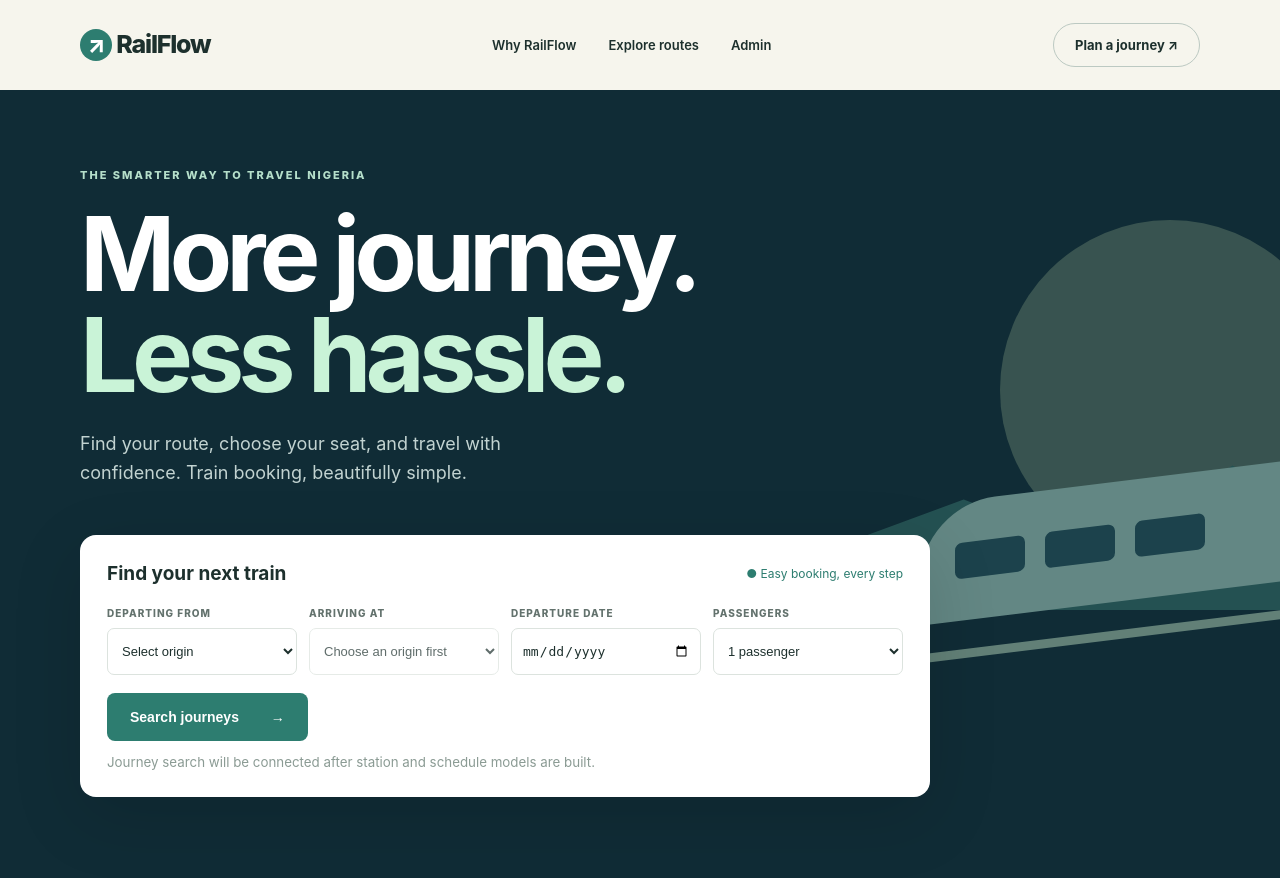
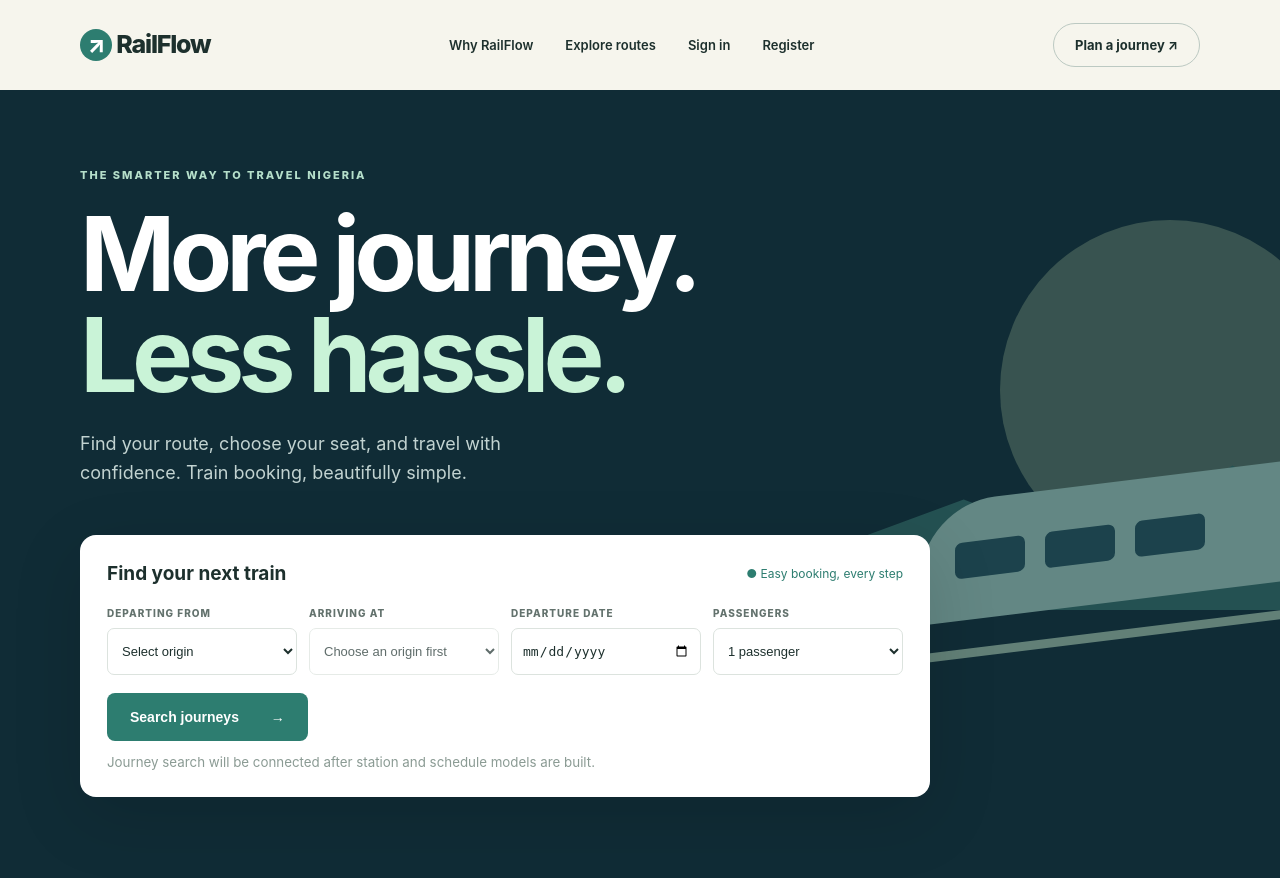
Before and after one commit to Ahdams/Train-booking-system-django, a Django app: page / in a window 1280 px wide. Shown: the top 878 px of the page. Run offline with Django 5.2, Linux system fonts and the light colour scheme; data that the repository does not hold is empty.

Commit message:
feat: wire passenger account routes and homepage navigation

```diff
--- a/templates/core/home.html
+++ b/templates/core/home.html
@@ -7,7 +7,7 @@
 <link rel="stylesheet" href="{% static 'css/site.css' %}"><script defer src="{% static 'js/route-search.js' %}"></script>
 </head>
 <body>
-<header class="nav wrap"><a class="brand" href="/"><span class="brand-icon">↗</span> RailFlow</a><nav><a href="#why">Why RailFlow</a><a href="#journeys">Explore routes</a><a href="/admin/">Admin</a></nav><a class="nav-cta" href="#search">Plan a journey ↗</a></header>
+<header class="nav wrap"><a class="brand" href="/"><span class="brand-icon">↗</span> RailFlow</a><nav><a href="#why">Why RailFlow</a><a href="#journeys">Explore routes</a>{% if user.is_authenticated %}<a href="{% url 'dashboard' %}">My account</a>{% else %}<a href="{% url 'login' %}">Sign in</a><a href="{% url 'register' %}">Register</a>{% endif %}</nav><a class="nav-cta" href="#search">Plan a journey ↗</a></header>
 <main>
 <section class="hero"><div class="wrap hero-inner"><div class="eyebrow">THE SMARTER WAY TO TRAVEL NIGERIA</div><h1>More journey.<br><em>Less hassle.</em></h1><p class="intro">Find your route, choose your seat, and travel with confidence. Train booking, beautifully simple.</p><div class="search-panel" id="search"><div class="panel-top"><strong>Find your next train</strong><span>● Easy booking, every step</span></div><form method="get" action="#search"><div class="form-grid"><label>DEPARTING FROM<select name="from" required><option value="">Loading stations...</option></select></label><label>ARRIVING AT<select name="to" required disabled><option value="">Choose an origin first</option></select></label><label>DEPARTURE DATE<input type="date" name="date"></label><label>PASSENGERS<select name="passengers"><option>1 passenger</option><option>2 passengers</option><option>3 passengers</option><option>4 passengers</option></select></label></div><button type="submit">Search journeys <span>→</span></button></form><small>Journey search will be connected after station and schedule models are built.</small></div></div><div class="hero-art" aria-hidden="true"><div class="sun"></div><div class="horizon"></div><div class="rail-line"></div><div class="train-shape"><div class="window"></div><div class="window"></div><div class="window"></div></div></div></section>
 <section class="features wrap" id="why"><div><span class="kicker">BUILT AROUND YOUR JOURNEY</span><h2>A better way<br>to get there.</h2></div><div class="feature"><span>01 /</span><h3>Find the right route</h3><p>Browse stations and compare available departures in one place.</p></div><div class="feature"><span>02 /</span><h3>Your seat, your choice</h3><p>Choose a coach and seat with a clear, simple seat map.</p></div><div class="feature"><span>03 /</span><h3>Everything in one place</h3><p>Keep tickets, trips, and booking updates together.</p></div></section>
```
